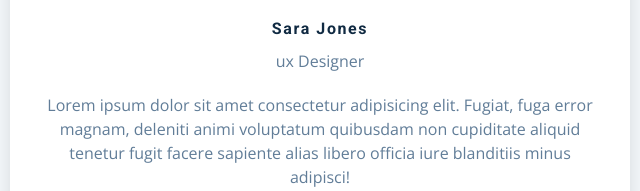
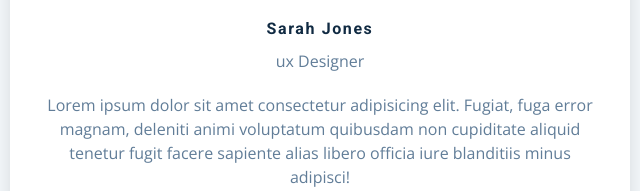
Before and after one commit to hsnnkb-dev/reviews-js, a plain HTML site: page index.html in a window 1280 px wide. Shown: the part 401-592 px from the top of the page, 320-960 px from the left. Drawn offline with nearby package versions, Linux system fonts and the light colour scheme.

```diff
--- a/index.html
+++ b/index.html
@@ -26,7 +26,7 @@
                 <div class="img-container">
                     <img src="./person-1.jpeg" id="person-img" alt="">
                 </div>
-                <h4 class="author">Sara Jones</h4>
+                <h4 class="author">Sarah Jones</h4>
                 <p class="job">ux Designer</p>
                 <p class="info">Lorem ipsum dolor sit amet consectetur adipisicing elit. Fugiat, fuga error magnam, deleniti animi voluptatum quibusdam non cupiditate aliquid tenetur fugit facere sapiente alias libero officia iure blanditiis minus adipisci!</p>
 
```
